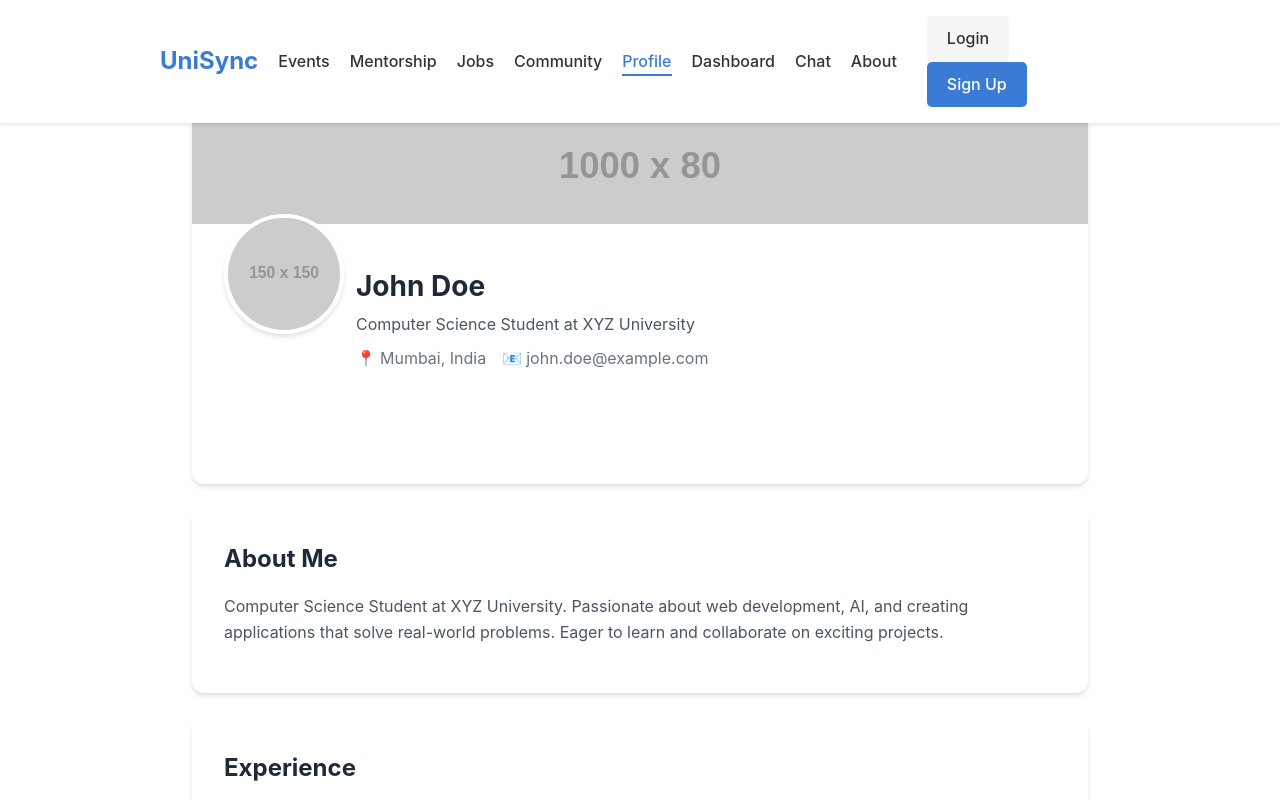
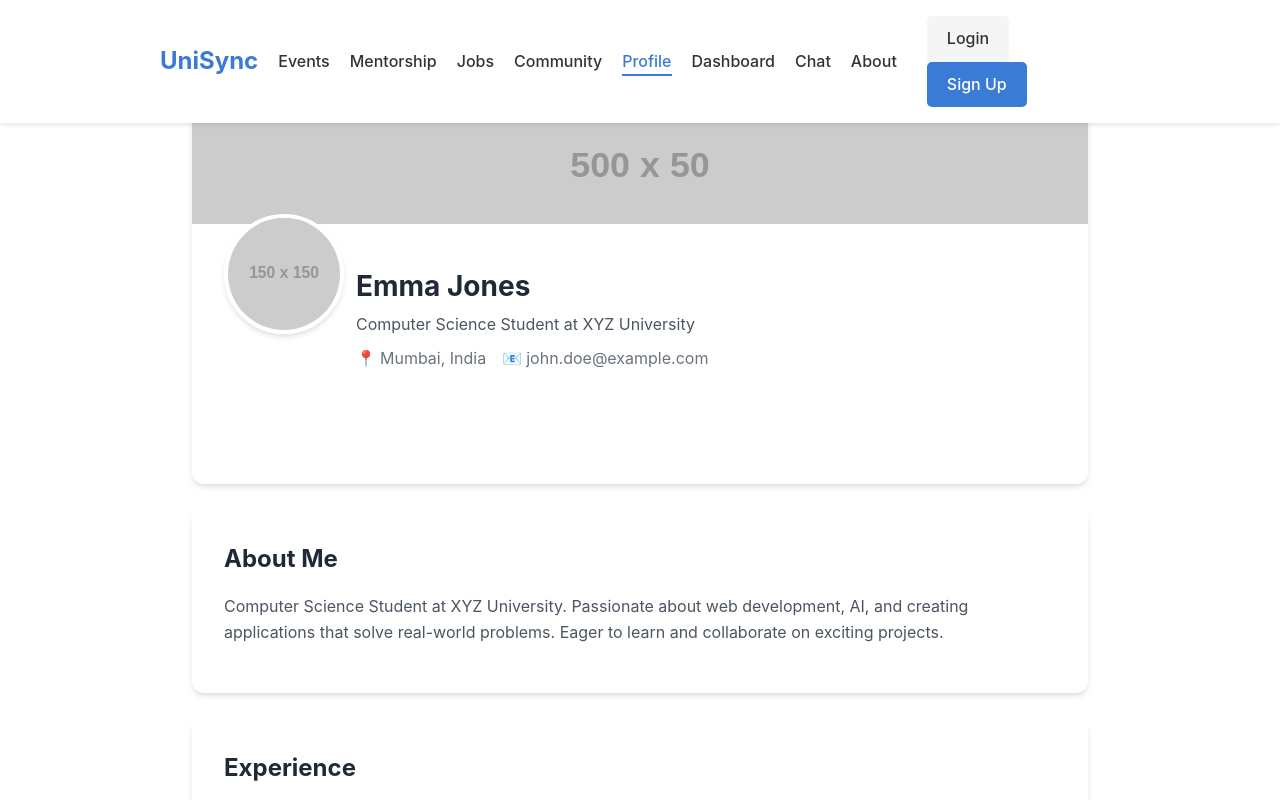
Before and after one commit to mrunal486/UNISYNC, a plain HTML site: page profile.html in a window 1280 px wide. Shown: the top 800 px of the page. Drawn offline with Linux system fonts and the light colour scheme; placeholder pictures from the web are drawn by us.

Commit message:
ProfileName

```diff
--- a/profile.html
+++ b/profile.html
@@ -64,7 +64,7 @@
         <section id="profile" class="card">
             <!-- Banner Image -->
             <div class="profile-banner">
-                <img src="https://placehold.co/1000x80/3b82f6/ffffff?text=John Doe" alt="Profile Banner">
+                <img src="https://placehold.co/500x50/3b82f6/ffffff?text=Emma Jones" alt="Profile Banner">
             </div>
 
             <!-- Profile Info -->
@@ -72,14 +72,14 @@
                 <div class="profile-header-flex">
                     <div class="profile-pic-wrapper">
                         <img class="profile-pic"
-                             src="https://placehold.co/150/e0e0e0/333333?text=JD"
+                             src="https://placehold.co/150/e0e0e0/333333?text=EJ"
                              alt="Profile Picture"
                              onerror="this.src='https://placehold.co/150/e0e0e0/333333?text=JD'">
                     </div>
 
 
                     <div class="profile-headline">
-                        <h1>John Doe</h1>
+                        <h1>Emma Jones</h1>
                         <p>Computer Science Student at XYZ University</p>
                         <div class="profile-contact">
                             <div class="profile-contact-item">
```
